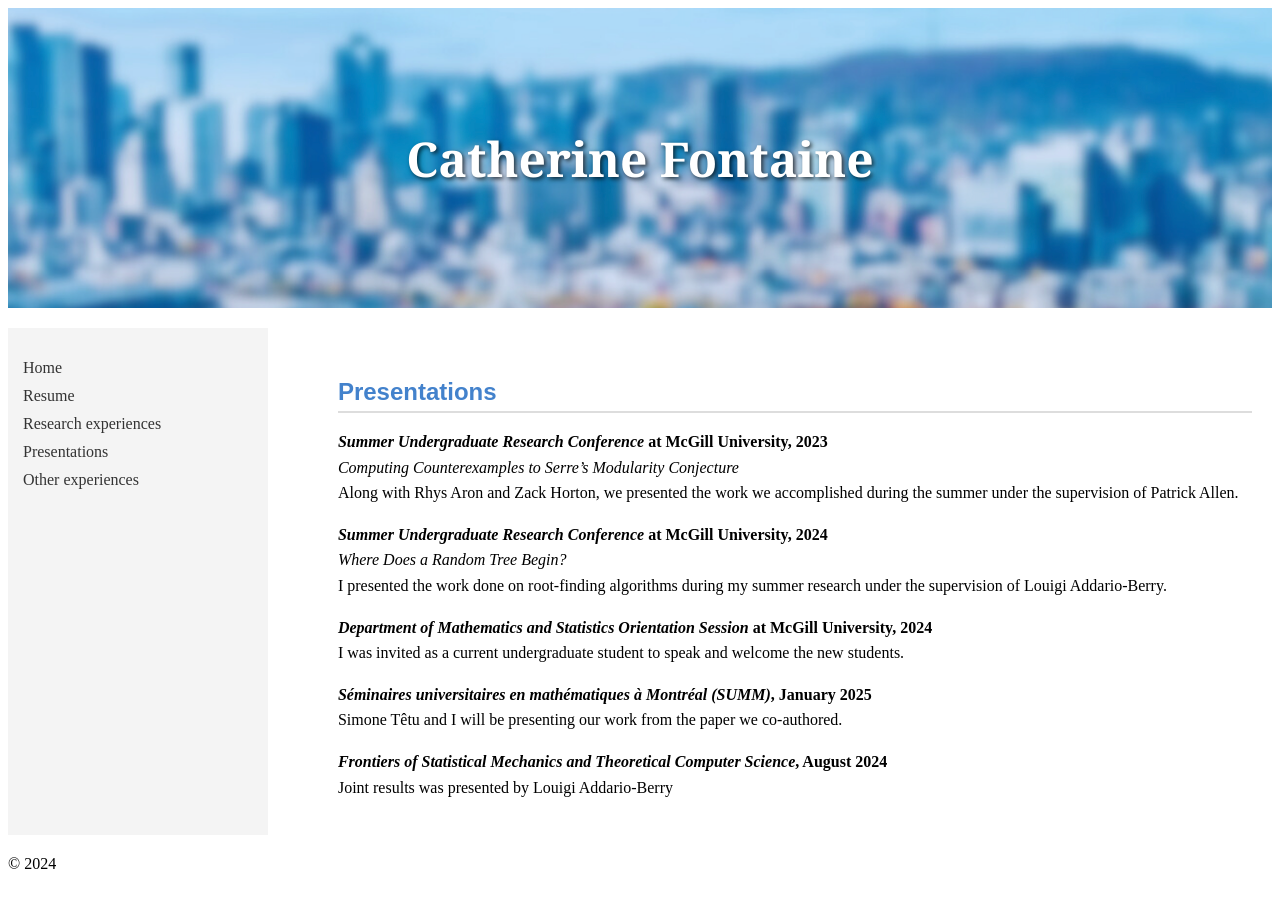
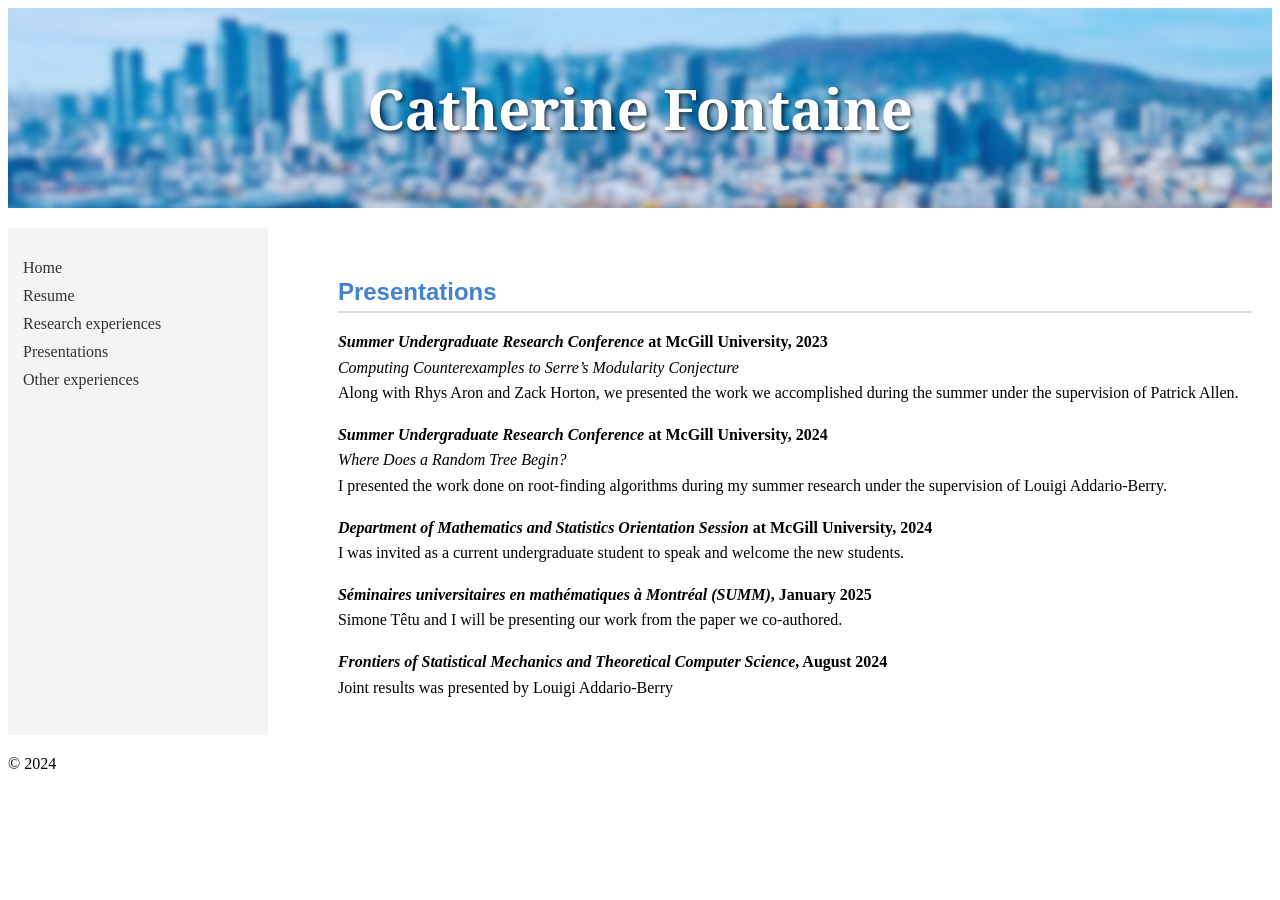
Before and after one commit to CatherineFontaine/CatherineFontaine.github.io, a Jekyll site: the page built from presentations.md, in a window 1280 px wide. Built offline with Jekyll 4.4.1, drawn with Linux system fonts in a browser that asks for light colours.

Commit message:
Update style.css

```diff
--- a/assets/css/style.css
+++ b/assets/css/style.css
@@ -117,7 +117,7 @@ header {
     background-image: url('/assets/images/header.png');
     background-size: cover;
     background-position: center center;
-    height: 300px;
+    height: 200px;
     color: white;
     text-align: center;
     padding: 0;
@@ -126,7 +126,7 @@ header {
 
 /* Ensure the name is on top of the image */
 header h1 {
-    font-size: 3em; /* Adjust the font size of your name */
+    font-size: 3.5em; /* Adjust the font size of your name */
     margin: 0; /* Remove any default margin */
     position: absolute; /* Position the text absolutely within the header */
     top: 50%; /* Position the text vertically in the center */
```
